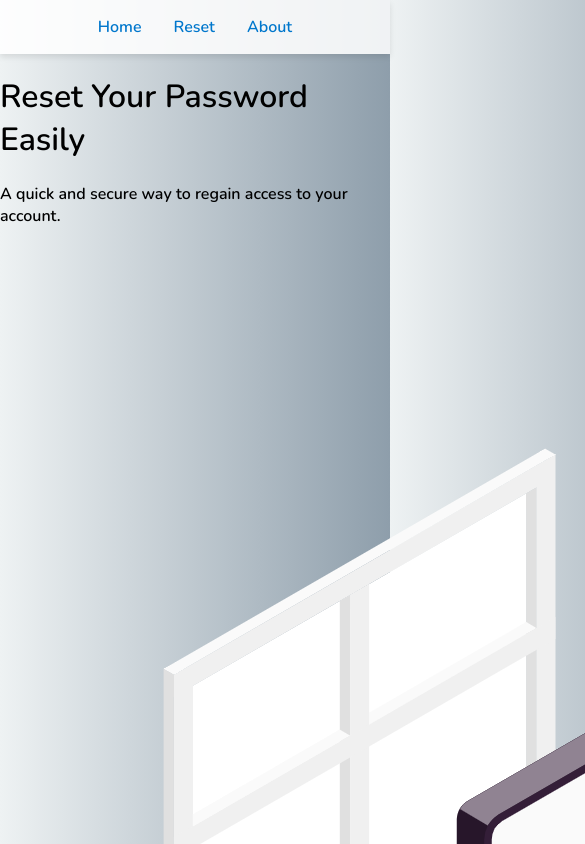
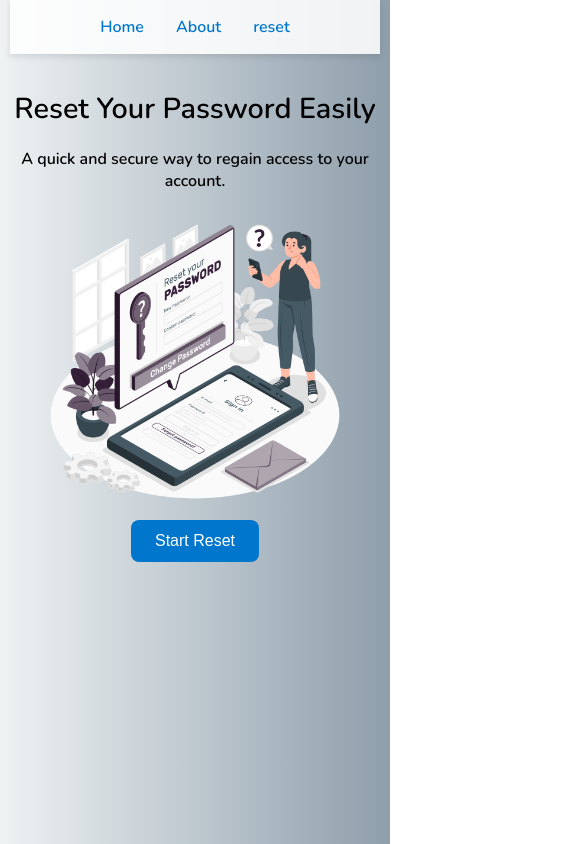
Before and after one commit to Mubarak1712/Forget-pw-with-OTP, a React (Create React App) app in the folder frontend/: page / in a window 390 px wide. Shown: the top 844 px of the page, 585 px wide, since content can reach past the window. Built offline with nearby package versions, Linux system fonts and the light colour scheme; the HTML template or start-up script is replaced by a standard one.

Commit message:
Update About page content

```diff
--- a/frontend/src/About.js
+++ b/frontend/src/About.js
@@ -3,9 +3,16 @@ import React from "react";
 function About() {
   return (
     <div className="page">
-      <h2 className="main-title">About This Project</h2>
-      <p>This project was built by <strong>PATHAN MUBARAK</strong> using React and Node.js.</p>
-      <p>It helps users securely reset their password using OTP sent via email.</p>
+      <h2 className="main-title">About Me</h2>
+      <p className="about-text">
+        Hi! I’m <strong>Pathan Mubarak</strong>, a passionate student at <strong>NECN</strong> (Narayana Engineering College, Nellore). I love building creative web applications and exploring new technologies.
+      </p>
+      <p className="about-text">
+        This project is part of my learning journey, where I implemented a secure password reset system using OTP. My goal is to make user experiences smoother, safer, through simple and effective designs.
+      </p>
+      <p className="about-text">
+        Thank you for checking out my app!
+      </p>
     </div>
   );
 }
--- a/frontend/src/App.css
+++ b/frontend/src/App.css
@@ -85,3 +85,45 @@ button:hover {
   0%, 100% { transform: translateY(0); }
   50% { transform: translateY(-10px); }
 }
+/* Make app responsive on mobile */
+@media screen and (max-width: 768px) {
+  body {
+    padding: 0 10px; /* small padding for mobile */
+  }
+
+  .container, .home-container, .reset-container, .about-container {
+    flex-direction: column; /* stack items vertically */
+    align-items: center;
+    text-align: center;
+    padding: 1rem 0;
+  }
+
+  .container img, .home-container img, .reset-container img, .about-container img {
+    width: 80%; /* make images fit nicely */
+    max-width: 300px;
+  }
+
+  .container h1, .home-container h1, .reset-container h1, .about-container h1 {
+    font-size: 1.8rem; /* smaller headings */
+  }
+
+  .container p, .home-container p, .reset-container p, .about-container p,
+  .container .description, .about-container .description {
+    font-size: 1rem; /* smaller paragraphs */
+  }
+
+  .otp-input, .email-input, .password-input, .reset-button, .resend-button {
+    width: 100% !important; /* make inputs/buttons full-width on mobile */
+    max-width: 300px;
+    font-size: 1rem;
+    margin: 0.5rem 0;
+  }
+
+  .success-text {
+    font-size: 1.5rem; /* scale down success text */
+  }
+
+  .celebrate-img {
+    width: 200px; /* smaller celebrate image */
+  }
+}
--- a/frontend/src/App.js
+++ b/frontend/src/App.js
@@ -1,19 +1,18 @@
 import React from "react";
 import { BrowserRouter as Router, Routes, Route } from "react-router-dom";
+import Navbar from "./Navbar";            // ✅ use your Navbar component
 import Home from "./Home";
 import About from "./About";
-import ResetPassword from "./resetPassword"; // ✅ USE this below
-import Navbar from "./Navbar";
-import './App.css';
+import ResetPassword from "./ResetPassword"; // ✅ match your actual file name
 
 function App() {
   return (
     <Router>
-      <Navbar />
+      <Navbar />                          {/* ✅ navbar shows on all pages */}
       <Routes>
         <Route path="/" element={<Home />} />
         <Route path="/about" element={<About />} />
-        <Route path="/reset" element={<ResetPassword />} /> {/* ✅ FIXED */}
+        <Route path="/reset" element={<ResetPassword />} />
       </Routes>
     </Router>
   );
--- a/frontend/src/Home.js
+++ b/frontend/src/Home.js
@@ -1,4 +1,5 @@
 import React from "react";
+import { Link } from "react-router-dom";
 import "./App.css";
 
 function Home() {
@@ -7,9 +8,10 @@ function Home() {
       <h1 className="home-title">Reset Your Password Easily</h1>
       <p className="home-subtitle">A quick and secure way to regain access to your account.</p>
       <img src="/mail.png" alt="Reset Illustration" className="home-img" />
-      <a href="/reset">
+
+      <Link to="/reset">
         <button className="home-btn">Start Reset</button>
-      </a>
+      </Link>
     </div>
   );
 }
--- /dev/null
+++ b/frontend/src/Navbar.css
@@ -0,0 +1,17 @@
+.navbar {
+  display: flex;
+  justify-content: center;
+  gap: 20px;
+  padding: 15px;
+  background-color: #333;
+}
+.navbar a {
+  color: white;
+  text-decoration: none;
+  font-weight: bold;
+  font-size: 1rem;
+  transition: color 0.3s;
+}
+.navbar a:hover {
+  color: #00bfff;
+}
--- a/frontend/src/Navbar.js
+++ b/frontend/src/Navbar.js
@@ -1,13 +1,13 @@
 import React from "react";
 import { Link } from "react-router-dom";
-import './App.css';
+import "./Navbar.css"; // ✅ Optional: add your styles
 
 function Navbar() {
   return (
     <nav className="navbar">
       <Link to="/">Home</Link>
-      <Link to="/reset">Reset</Link>
       <Link to="/about">About</Link>
+      <Link to="/reset">reset</Link>
     </nav>
   );
 }
--- a/frontend/src/resetPassword.js
+++ b/frontend/src/resetPassword.js
@@ -1,4 +1,5 @@
 import React, { useState, useEffect } from "react";
+import { Link } from "react-router-dom"; // ✅ Import Link here
 import './App.css';
 
 function ResetPassword() {
@@ -11,7 +12,6 @@ function ResetPassword() {
   const [timer, setTimer] = useState(60);
   const [resendAvailable, setResendAvailable] = useState(false);
 
-  // Countdown timer
   useEffect(() => {
     let interval;
     if (step === 2 && timer > 0) {
@@ -23,10 +23,9 @@ function ResetPassword() {
     return () => clearInterval(interval);
   }, [timer, step]);
 
-  // 🔘 Send OTP
   const handleSendOTP = async () => {
     try {
-    const sound = new Audio("/send.mp3"); // ✅ This file should already exist in public/
+      const sound = new Audio("/send.mp3");
       sound.play();
 
       const res = await fetch(`${process.env.REACT_APP_BACKEND}/send-otp`, {
@@ -47,8 +46,6 @@ function ResetPassword() {
     }
   };
 
-
-  // ✅ Verify OTP
   const handleVerifyOTP = async () => {
     try {
       const res = await fetch(`${process.env.REACT_APP_BACKEND}/verify-otp`, {
@@ -76,6 +73,9 @@ function ResetPassword() {
       <div className="page">
         <h2 className="success-text">🎉 Password Reset Successfully!</h2>
         <img src="/mail.png" className="celebrate-img" alt="Success" />
+        <Link to="/">
+          <button className="home-btn">Back to Home</button>
+        </Link>
       </div>
     );
   }
@@ -118,6 +118,10 @@ function ResetPassword() {
         </>
       )}
       <p>{message}</p>
+
+      <Link to="/">
+        <button className="home-btn">Back to Home</button>
+      </Link>
     </div>
   );
 }
```
Lines whose indentation alone changed are shown as unchanged.
